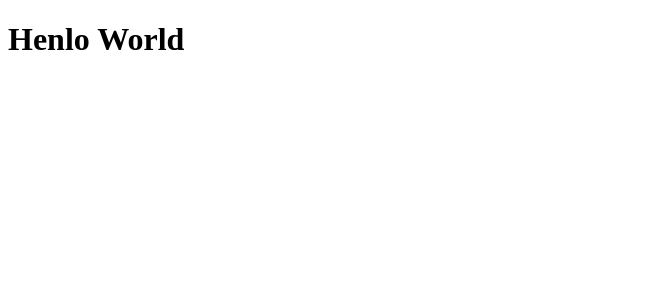
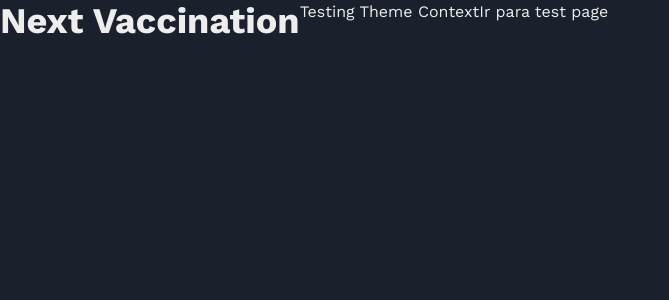
Before and after one commit to gbartoczevicz/next-vaccination, a Next.js app in the folder packages/client/web/: page / in a window 1280 px wide. Shown: the top 300 px of the page, without its empty margins (0-669 px from the left). Built offline with nearby package versions, Linux system fonts and the light colour scheme.

Commit message:
feat: setup chakra context and initial style
Story: [ch126]

```diff
--- a/packages/client/web/package.json
+++ b/packages/client/web/package.json
@@ -8,6 +8,10 @@
     "start": "next start"
   },
   "dependencies": {
+    "@chakra-ui/react": "^1.6.2",
+    "@emotion/react": "^11",
+    "@emotion/styled": "^11",
+    "framer-motion": "^4",
     "next": "10.2.0",
     "react": "17.0.2",
     "react-dom": "17.0.2"
--- /dev/null
+++ b/packages/client/web/src/context/theme.tsx
@@ -0,0 +1,6 @@
+import React from 'react';
+import { ChakraProvider } from '@chakra-ui/react';
+
+import { Theme } from '@/styles/theme';
+
+export const ThemeContext: React.FC = ({ children }) => <ChakraProvider theme={Theme}>{children}</ChakraProvider>;
--- a/packages/client/web/src/pages/_app.tsx
+++ b/packages/client/web/src/pages/_app.tsx
@@ -1,6 +1,12 @@
 import React from 'react';
 import { AppProps } from 'next/app';
 
-const App: React.FC<AppProps> = ({ Component, pageProps }) => <Component {...pageProps} />;
+import { ThemeContext } from '@/context/theme';
+
+const App: React.FC<AppProps> = ({ Component, pageProps }) => (
+  <ThemeContext>
+    <Component {...pageProps} />
+  </ThemeContext>
+);
 
 export default App;
--- /dev/null
+++ b/packages/client/web/src/pages/_document.tsx
@@ -0,0 +1,27 @@
+import React from 'react';
+import { ColorModeScript } from '@chakra-ui/react';
+import NextDocument, { Head, Html, Main, NextScript } from 'next/document';
+
+class Document extends NextDocument {
+  render(): JSX.Element {
+    return (
+      <Html lang="pt-BR">
+        <Head>
+          <meta charSet="utf-8" />
+          <link rel="preconnect" href="https://fonts.gstatic.com"></link>
+          <link
+            href="https://fonts.googleapis.com/css2?family=Work+Sans:wght@400;600;700&display=swap"
+            rel="stylesheet"
+          ></link>
+        </Head>
+        <body>
+          <ColorModeScript initialColorMode="dark" />
+          <Main />
+          <NextScript />
+        </body>
+      </Html>
+    );
+  }
+}
+
+export default Document;
--- a/packages/client/web/src/pages/index.tsx
+++ b/packages/client/web/src/pages/index.tsx
@@ -1,5 +1,17 @@
 import React from 'react';
 
-const Home: React.FC = () => <h1>Henlo World</h1>;
+import Link from 'next/link';
+import { Flex, Heading, Text, Link as ChakraLink } from '@chakra-ui/react';
+
+const Home: React.FC = () => (
+  <Flex>
+    <Heading>Next Vaccination</Heading>
+    <Text>Testing Theme Context</Text>
+
+    <ChakraLink as={Link} href="/test-test" isExternal>
+      Ir para test page
+    </ChakraLink>
+  </Flex>
+);
 
 export default Home;
--- /dev/null
+++ b/packages/client/web/src/pages/test-test.tsx
@@ -0,0 +1,6 @@
+import React from 'react';
+import { Heading } from '@chakra-ui/react';
+
+const TestTest: React.FC = () => <Heading>Routing test page</Heading>;
+
+export default TestTest;
--- /dev/null
+++ b/packages/client/web/src/styles/theme.ts
@@ -0,0 +1,14 @@
+import { extendTheme } from '@chakra-ui/react';
+
+export const Theme = extendTheme({
+  fonts: {
+    body: '"Work Sans", sans-serif',
+    heading: '"Work Sans", sans-serif',
+    mono: 'Menlo, monospace'
+  },
+  fontWeights: {
+    normal: 400,
+    medium: 600,
+    bold: 700
+  }
+});
```
Also changed, not shown: packages/client/web/tsconfig.json (+5 -2 lines).
